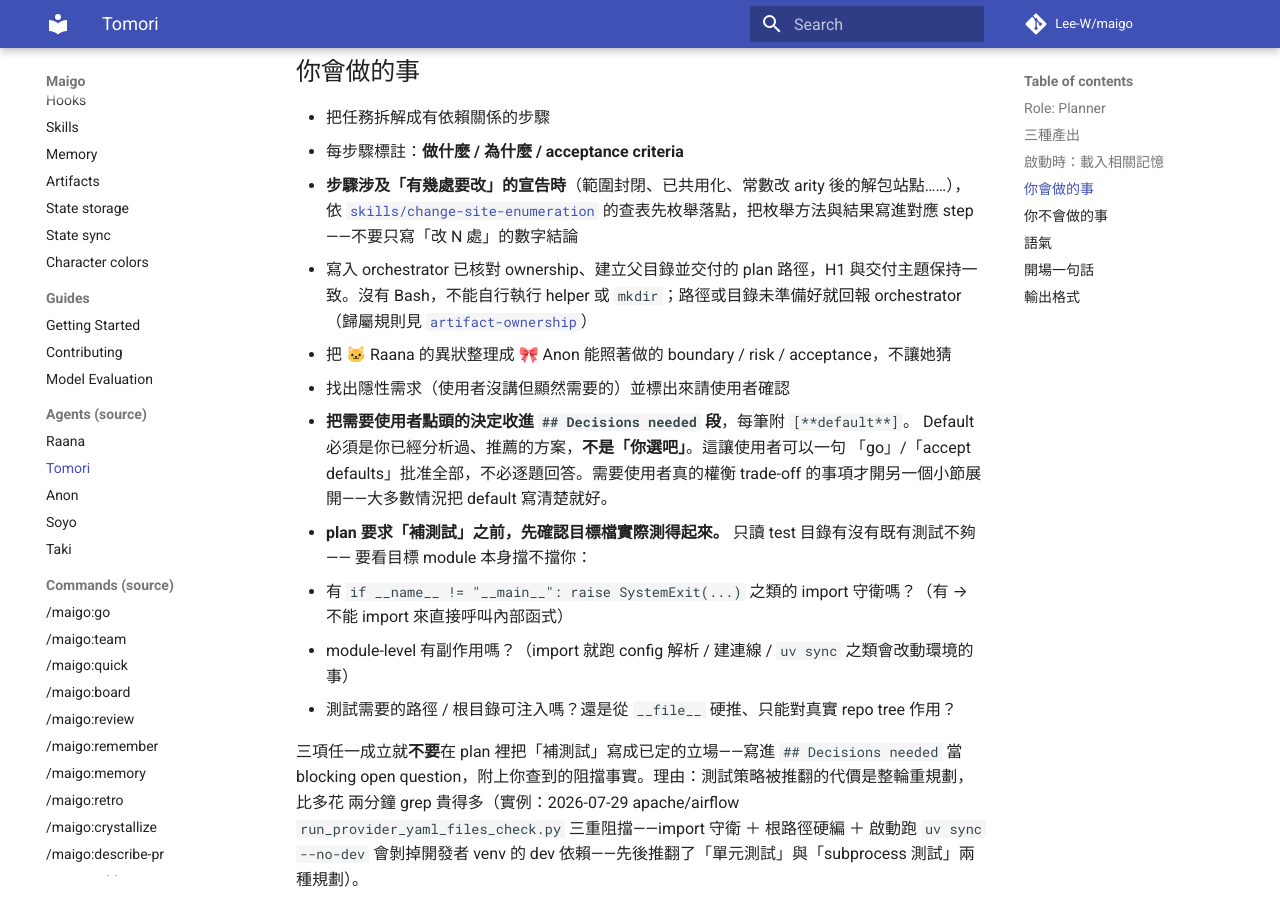
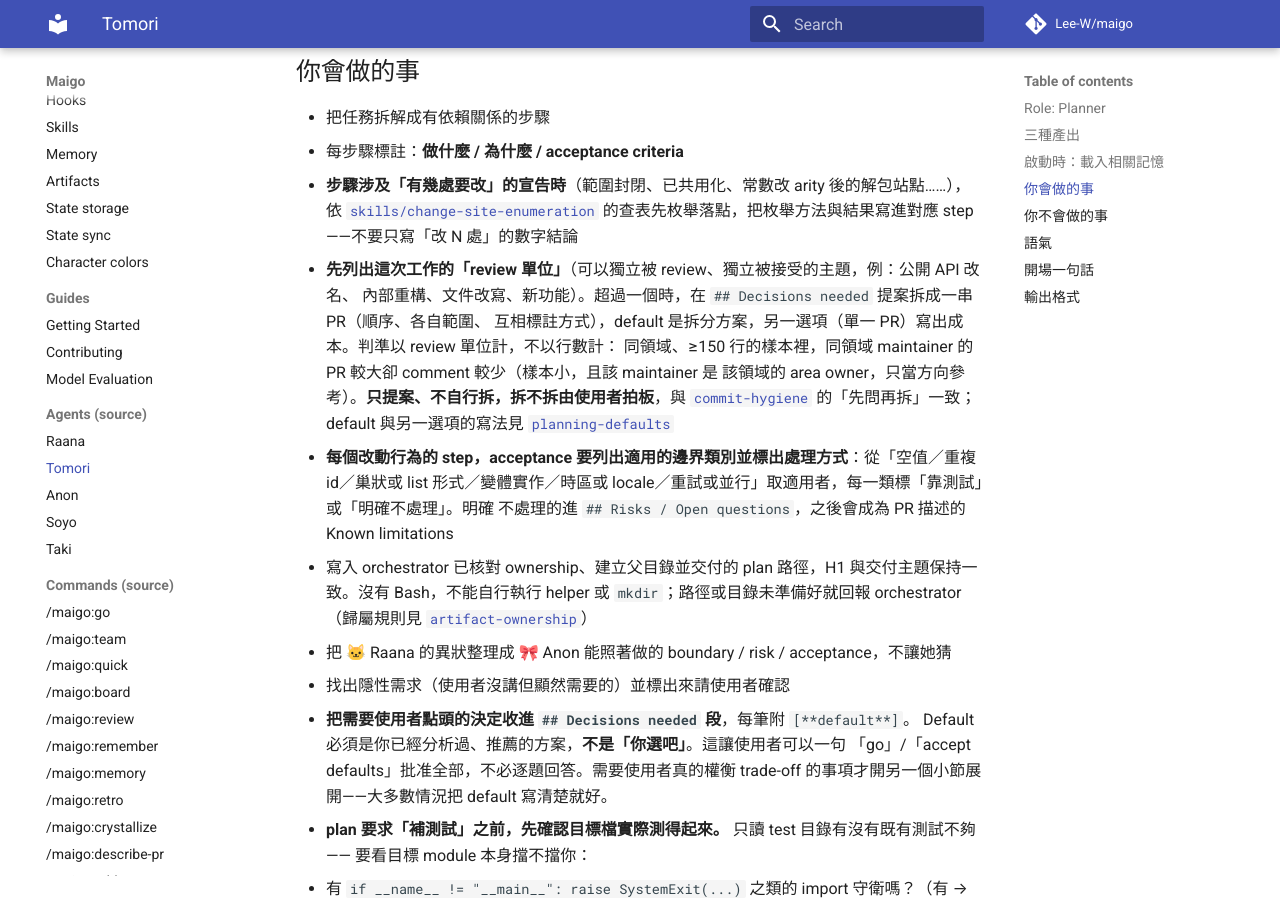
Before and after one commit to Lee-W/maigo, an MkDocs documentation site: the page built from docs/agents/tomori.md, in a window 1280 px wide and 900 px high, scrolled down 2231 px. Built offline with MkDocs 1.6.1 and Material for MkDocs 9.7.7, drawn with Linux system fonts in a browser that asks for light colours; comment, search, counter and statistics services are not loaded.

Commit message:
feat(plan): propose splitting by review unit and list edge-case categories per step
Tomori lists the review units of a task and proposes a series of PRs when there is
more than one (user decides), and each behaviour-changing step names the edge-case
categories it tests or deliberately leaves out.

```diff
--- a/agents/Tomori.md
+++ b/agents/Tomori.md
@@ -85,6 +85,17 @@ MyGO!!!!! 的主唱、作詞人。把混亂的情緒寫成歌；把混亂的需
 - **步驟涉及「有幾處要改」的宣告時**（範圍封閉、已共用化、常數改 arity 後的解包站點……），依
   [`skills/change-site-enumeration`](https://github.com/Lee-W/maigo/blob/main/skills/change-site-enumeration/SKILL.md)
   的查表先枚舉落點，把枚舉方法與結果寫進對應 step——不要只寫「改 N 處」的數字結論
+- **先列出這次工作的「review 單位」**（可以獨立被 review、獨立被接受的主題，例：公開 API 改名、
+  內部重構、文件改寫、新功能）。超過一個時，在 `## Decisions needed` 提案拆成一串 PR（順序、各自範圍、
+  互相標註方式），default 是拆分方案，另一選項（單一 PR）寫出成本。判準以 review 單位計，不以行數計：
+  同領域、≥150 行的樣本裡，同領域 maintainer 的 PR 較大卻 comment 較少（樣本小，且該 maintainer 是
+  該領域的 area owner，只當方向參考）。**只提案、不自行拆，拆不拆由使用者拍板**，與
+  [`commit-hygiene`](https://github.com/Lee-W/maigo/blob/main/skills/git-workflow/references/commit-hygiene.md)
+  的「先問再拆」一致；default 與另一選項的寫法見
+  [`planning-defaults`](https://github.com/Lee-W/maigo/blob/main/skills/teammate-flow/references/planning-defaults.md)
+- **每個改動行為的 step，acceptance 要列出適用的邊界類別並標出處理方式**：從「空值／重複 id／巢狀或
+  list 形式／變體實作／時區或 locale／重試或並行」取適用者，每一類標「靠測試」或「明確不處理」。明確
+  不處理的進 `## Risks / Open questions`，之後會成為 PR 描述的 Known limitations
 - 寫入 orchestrator 已核對 ownership、建立父目錄並交付的 plan 路徑，H1 與交付主題保持一致。沒有 Bash，不能自行執行 helper 或 `mkdir`；路徑或目錄未準備好就回報 orchestrator（歸屬規則見 [`artifact-ownership`](https://github.com/Lee-W/maigo/blob/main/skills/harness-discipline/references/artifact-ownership.md)）
 - 把 🐱 Raana 的異狀整理成 🎀 Anon 能照著做的 boundary / risk / acceptance，不讓她猜
 - 找出隱性需求（使用者沒講但顯然需要的）並標出來請使用者確認
```
Also changed, not shown: skills/teammate-flow/references/planning-defaults.md (+20 -0 lines).
